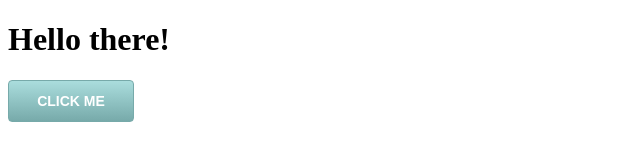
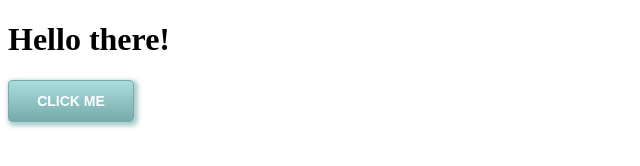
Before and after one commit to double-vee/css-tutorial-1, a plain HTML site: page index.html in a window 1280 px wide. Shown: the full height of the page, 0-640 px from the left. Drawn offline with Linux system fonts and the light colour scheme.

Commit message:
Button styled with shadow in syntax.css

```diff
--- a/css/syntax.css
+++ b/css/syntax.css
@@ -14,6 +14,7 @@
   background: -moz-linear-gradient(top, #aadddd 0%, #77aaaa 100%);
   background: -webkit-linear-gradient(top, #aadddd 0%, #77aaaa 100%);
   background: linear-gradient(top, #aadddd 0%, #77aaaa 100%);
+  box-shadow: 2px 2px 4px 2px rgba(119, 170, 170, 0.6);
 }
 
 .button:hover{
```
